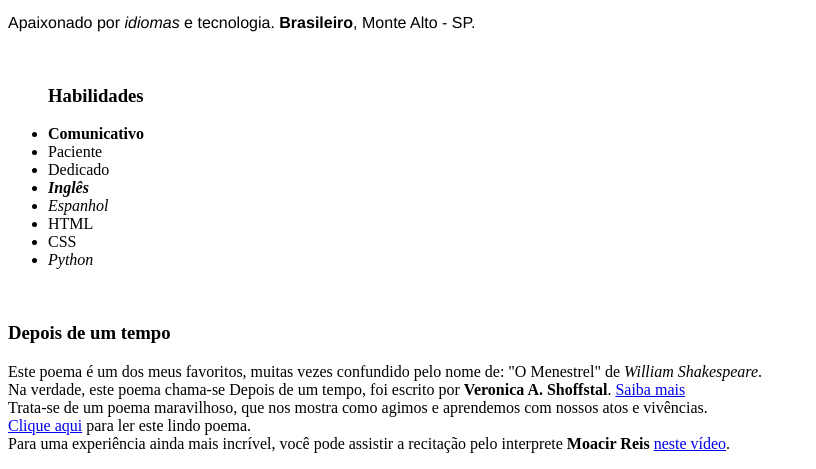
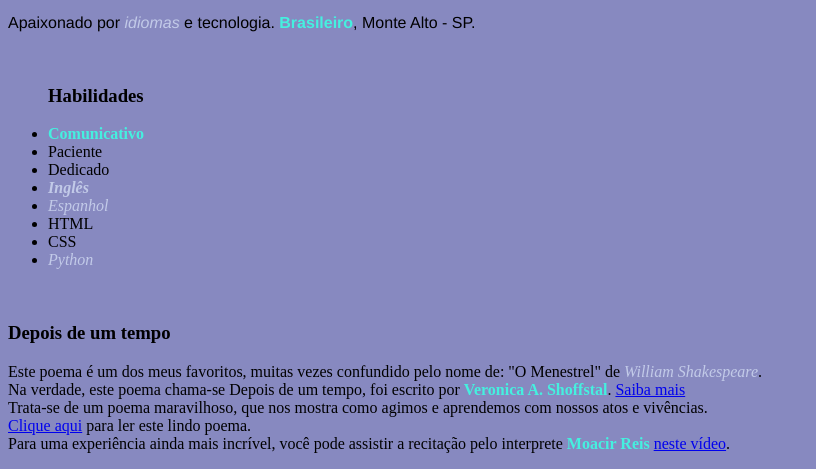
Before and after one commit to aysllanferreira/aysllanferreira.github.io, a plain HTML site: page index.html in a window 1280 px wide. Shown: the part 468-937 px from the top of the page, without its empty margins (0-816 px from the left). Drawn offline with Linux system fonts and the light colour scheme.

Commit message:
Tags modificadas com CSS.

```diff
--- a/index.html
+++ b/index.html
@@ -7,6 +7,18 @@
     <title>Aysllan - Portifolio</title>
 
     <style>
+        body{
+            background-color: #8789C0;
+        }
+
+        strong{
+            color: #45F0DF;
+        }
+
+        i{
+            color: #C2CAE8;
+        }
+
         .name{
             font-family: Impact, Haettenschweiler, 'Arial Narrow Bold', sans-serif;
         }
```
